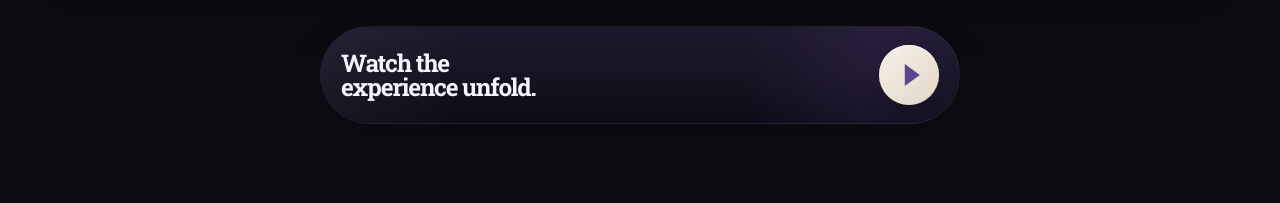
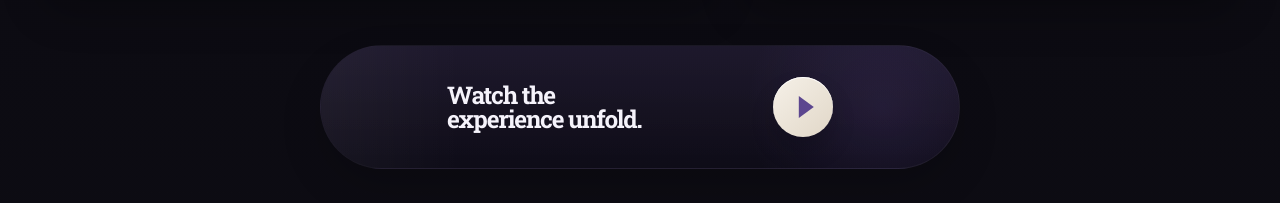
Before and after one commit to kyle-bailey-dev/liveengrave-website, a website: page index.html in a window 1280 px wide. Shown: the part 1549-1752 px from the top of the page. Drawn offline with Linux system fonts and the light colour scheme.

Commit message:
Adjust experience film spacing

```diff
--- a/styles.css
+++ b/styles.css
@@ -678,8 +678,8 @@ img {
   gap: 18px;
   width: 100%;
   max-width: 640px;
-  margin: 34px auto 0;
-  padding: 18px 20px;
+  margin: 4em auto 0;
+  padding: 31px 126px;
   border: 1px solid rgba(255, 255, 255, 0.05);
   border-radius: 999px;
   background:
```
